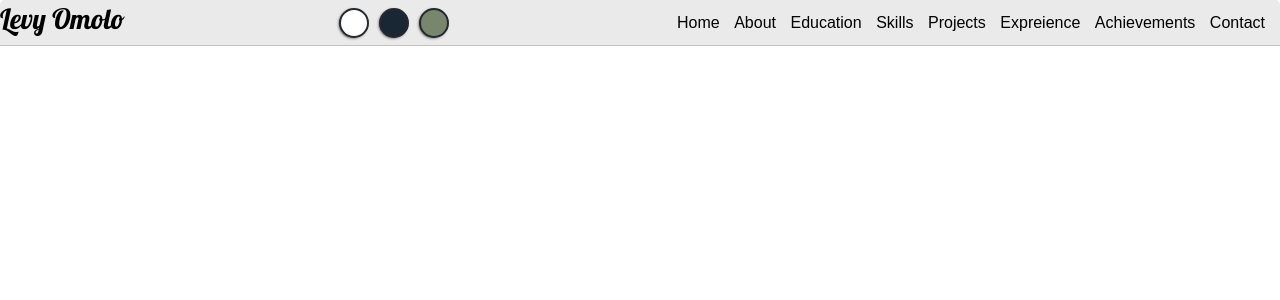
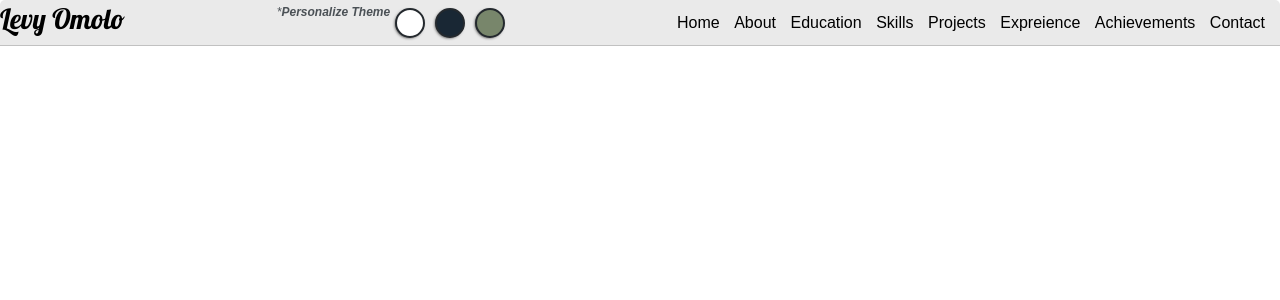
Before and after one commit to omololevy/portfolio, a Django app: template base/templates/base/main.html in a window 1280 px wide. Shown: the top 300 px of the page. Run offline with Django 4.2, Linux system fonts and the light colour scheme; the template is opened without the code that fills it, so the values that code supplies are empty; some libraries are stand-ins or nearby versions; some web fonts are replaced.

Commit message:
Changing theme description

```diff
--- a/base/templates/base/navbar.html
+++ b/base/templates/base/navbar.html
@@ -11,6 +11,7 @@
 		<h3>Levy Omolo</h3>
 	</a>
 	<div id="theme-options-wrapper">
+		<p id="settings-note">*<b>Personalize Theme</b></p>
 		<div data-mode="light" id="light-mode" class="theme-dot"></div>
 		<div data-mode="blue" id="blue-mode" class="theme-dot"></div>
 		<div data-mode="green" id="green-mode" class="theme-dot"></div>
```
